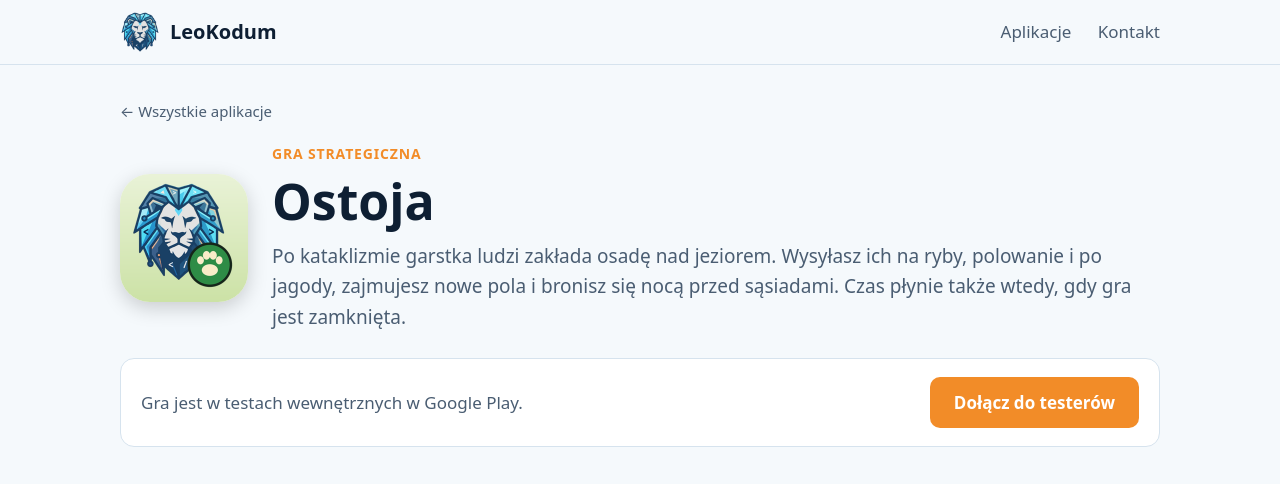
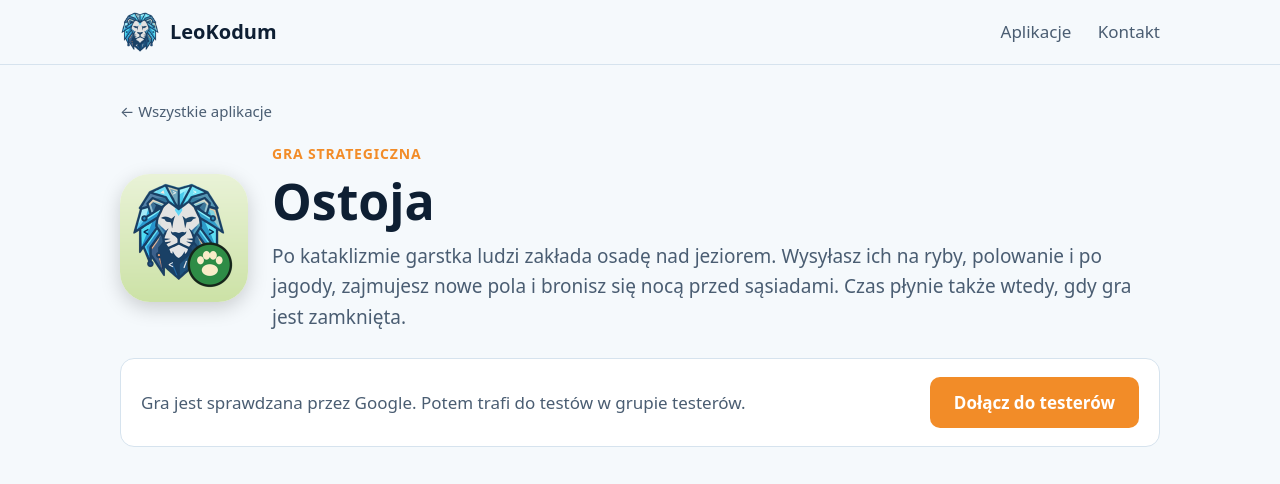
Before and after one commit to robert-polska/leokodum, a plain HTML site: page ostoja/index.html in a window 1280 px wide. Shown: the top 484 px of the page. Drawn offline with Linux system fonts and the light colour scheme.

Commit message:
Ostoja: status — sprawdzanie w Google Play
Co-Authored-By: Claude Opus 5.5 <noreply@anthropic.com>

```diff
--- a/ostoja/index.html
+++ b/ostoja/index.html
@@ -32,7 +32,7 @@
           <p class="lead">Po kataklizmie garstka ludzi zakłada osadę nad jeziorem. Wysyłasz ich na ryby, polowanie i po jagody, zajmujesz nowe pola i bronisz się nocą przed sąsiadami. Czas płynie także wtedy, gdy gra jest zamknięta.</p>
         </div>
       </div>
-      <div class="status"><p>Gra jest w testach wewnętrznych w Google Play.</p><a class="btn" href="../testuj/">Dołącz do testerów</a></div>
+      <div class="status"><p>Gra jest sprawdzana przez Google. Potem trafi do testów w grupie testerów.</p><a class="btn" href="../testuj/">Dołącz do testerów</a></div>
     </div>
   </section>
 
```
